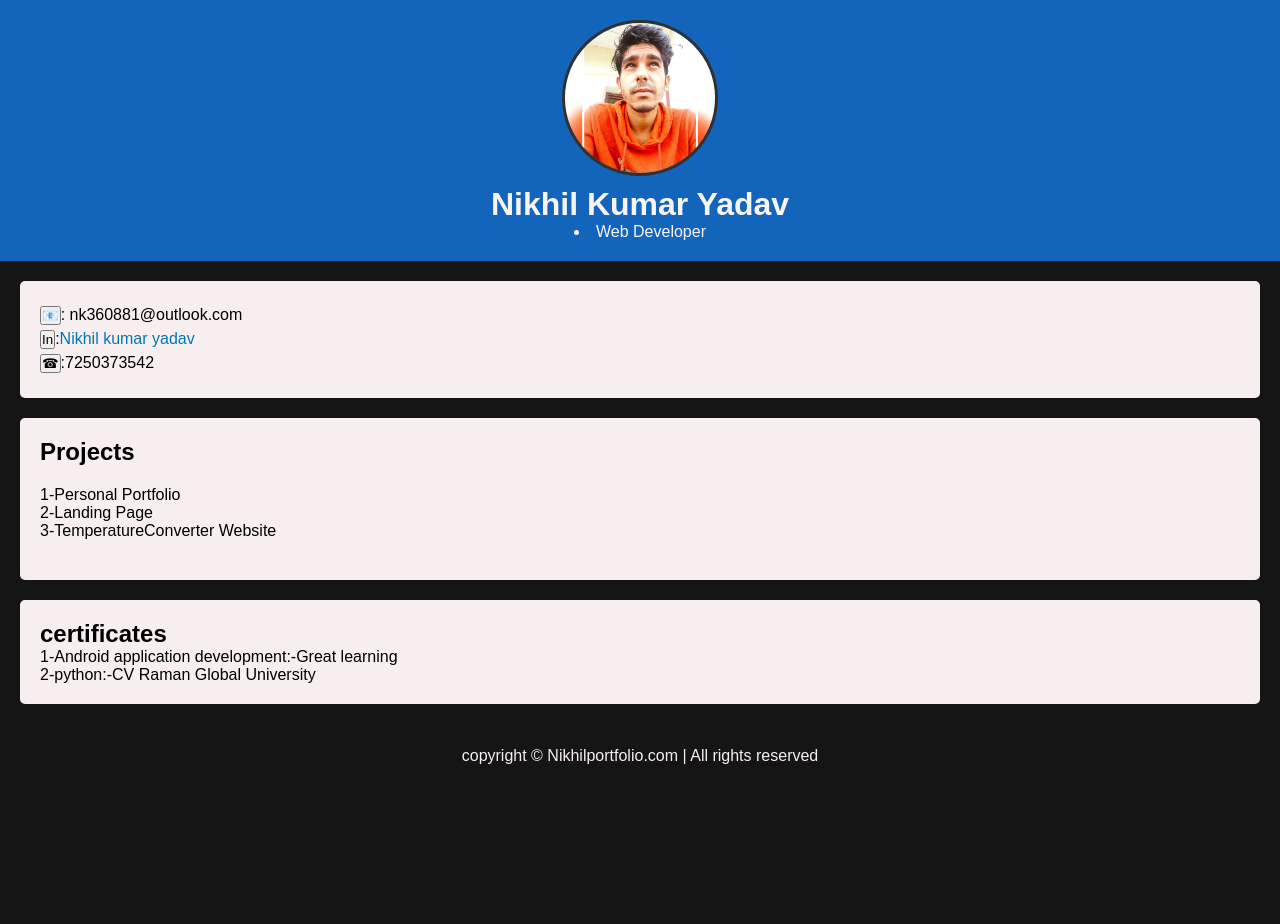
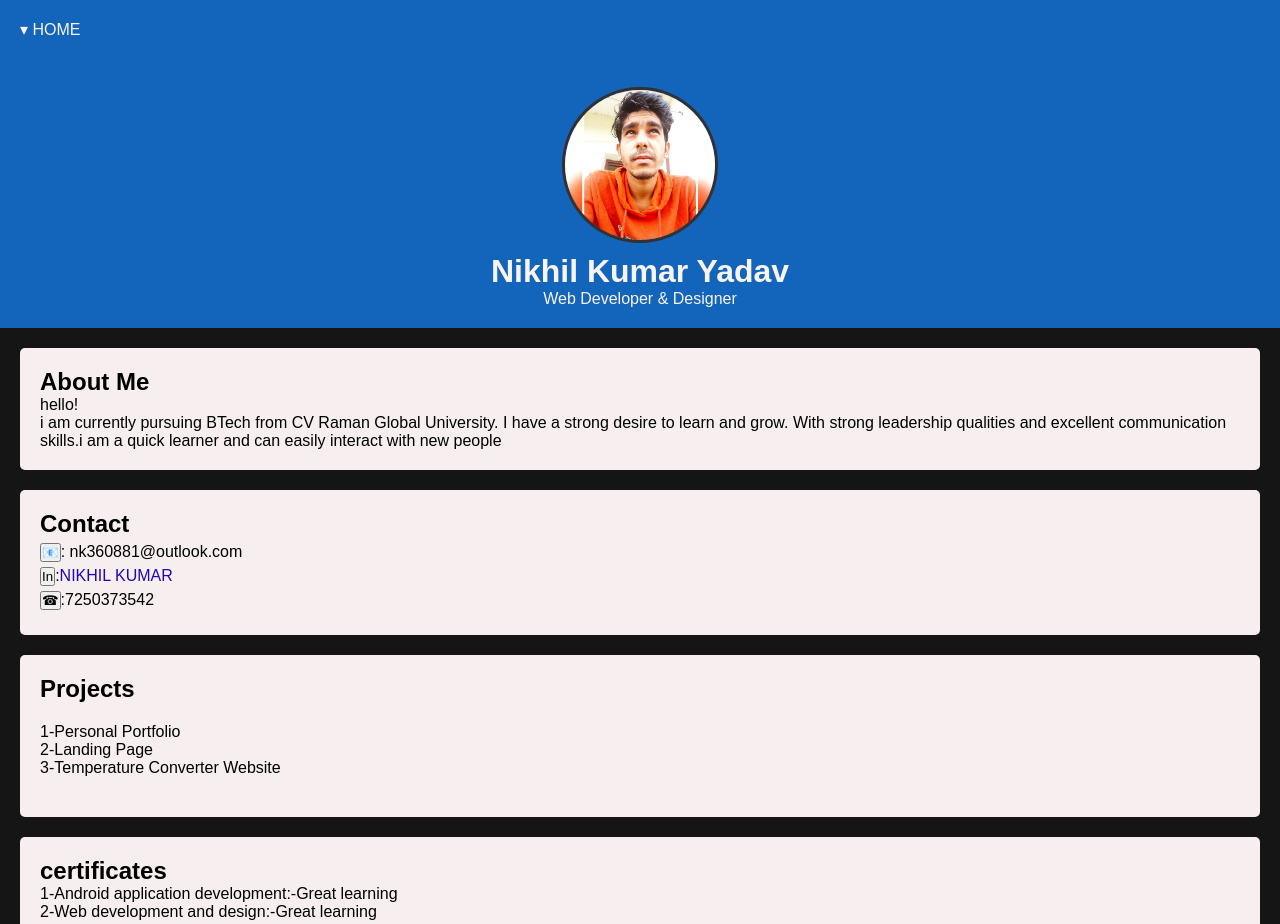
Before and after one commit to yadnik07/NIKHIL_OIBSIP_PORTFOLIO, a plain HTML site: page index.html in a window 1280 px wide. Shown: the top 924 px of the page. Before the commit the page ends 800 px from the top, so only its background shows below. Drawn offline with Linux system fonts and the light colour scheme.

Commit message:
web developer to web developer &designer

```diff
--- a/index.html
+++ b/index.html
@@ -1,27 +1,47 @@
 <!DOCTYPE html>
 <html lang="en">
 <head>
-    <meta charset="UTF-8">
-    <meta http-equiv="X-UA-compartible" content="IE=edge">
+    <meta charset="UTF-8"
+    <meta  http-equiv="X-UA-compartible" content="IE=edge">
     <meta name="viewport" content="width=device-width, initial-scale=1.0">
     <link rel="stylesheet" href="style.css">
     <title>Nikhil kumar Yadav- Portfolio</title>
+
+    </header>
 </head>
 <body>
     <header>
-        <div class="profile-image">
+        <nav class="flex justify-between">
+        <div class="logo font-bold flex items-center text-blue"></div>
+            <ul class="navbar flex items-center">
+                <LI>&#9662
+                 HOME</li>
+                </ul>
+        </nav>
+
+      <div class="profile-image">
             <img src="logo.jpg" alt="Nikhil Kumar Yadav">
         </div>
 
             <h1>Nikhil Kumar Yadav</h1>
 
-           <li>Web Developer</li>
+           <p>Web Developer & Designer</p>
 
       </header>
+      <section class="about">
+        <h2>About Me</h2>
+        <p>hello!</p>
+        <p>i am currently pursuing BTech from CV Raman Global University. I have a strong desire to learn and grow. With strong leadership qualities and excellent communication skills.i am a quick learner and can easily interact with new people</p>
+      </section>
     <section class="contact-info">
-        <p><button class="btn">&#128231</button>: nk360881@outlook.com</p>
-        <p><button class="btn">In</button>:<a href="https://www.linkedin.com/in/nikhil-kumar-yadav-75ab0b1b8/">Nikhil kumar yadav</a></p>
-        <p><button class="btn">&#9742</button>:7250373542</p>
+        <h2>Contact</h2>
+        <div class="CONTACT">
+
+              <p><button class="btn">&#128231</button>: nk360881@outlook.com</p>
+              <p><button class="btn">In</button>:<a href="https://www.linkedin.com/in/nikhil-kumar-yadav-75ab0b1b8/">NIKHIL KUMAR</a></p>
+             <p><button class="btn">&#9742</button>:7250373542</p>
+
+        </div>
     </section>
     <section class="projects">
         <h2>Projects</h2>
@@ -29,14 +49,14 @@
 
             <p>1-Personal Portfolio </p>
             <p>2-Landing Page </p>
-            <P>3-TemperatureConverter Website</P>
+            <P>3-Temperature Converter Website</P>
         </div>
 
     </section>
     <section class="certificates">
         <h2>certificates</h2>
         <p>1-Android application development:-Great learning </p>
-        <p>2-python:-CV Raman Global University</p>
+        <p>2-Web development and design:-Great learning</p>
      </section>
      <footer>
         copyright &copy; Nikhilportfolio.com | All rights reserved
--- a/style.css
+++ b/style.css
@@ -12,6 +12,7 @@ body, h1, p {
 .navbar li{
     display: flex;
     height: 67px;
+
 }
 
 body {
@@ -24,6 +25,7 @@ header {
     background-color: #1364bb;
     color: #f9f4f4;
     padding: 20px;
+
 }
 
 .profile-image img {
@@ -44,6 +46,7 @@ section {
     margin: 20px;
     padding: 20px;
     border-radius: 5px;
+    border-color: #333030;
 }
 
 .contact-info p {
@@ -51,8 +54,9 @@ section {
 }
 
 a {
-    color: #0077B5;
+    color: #2306b0;
     text-decoration: none;
+
 }
 
 a:hover {
```
